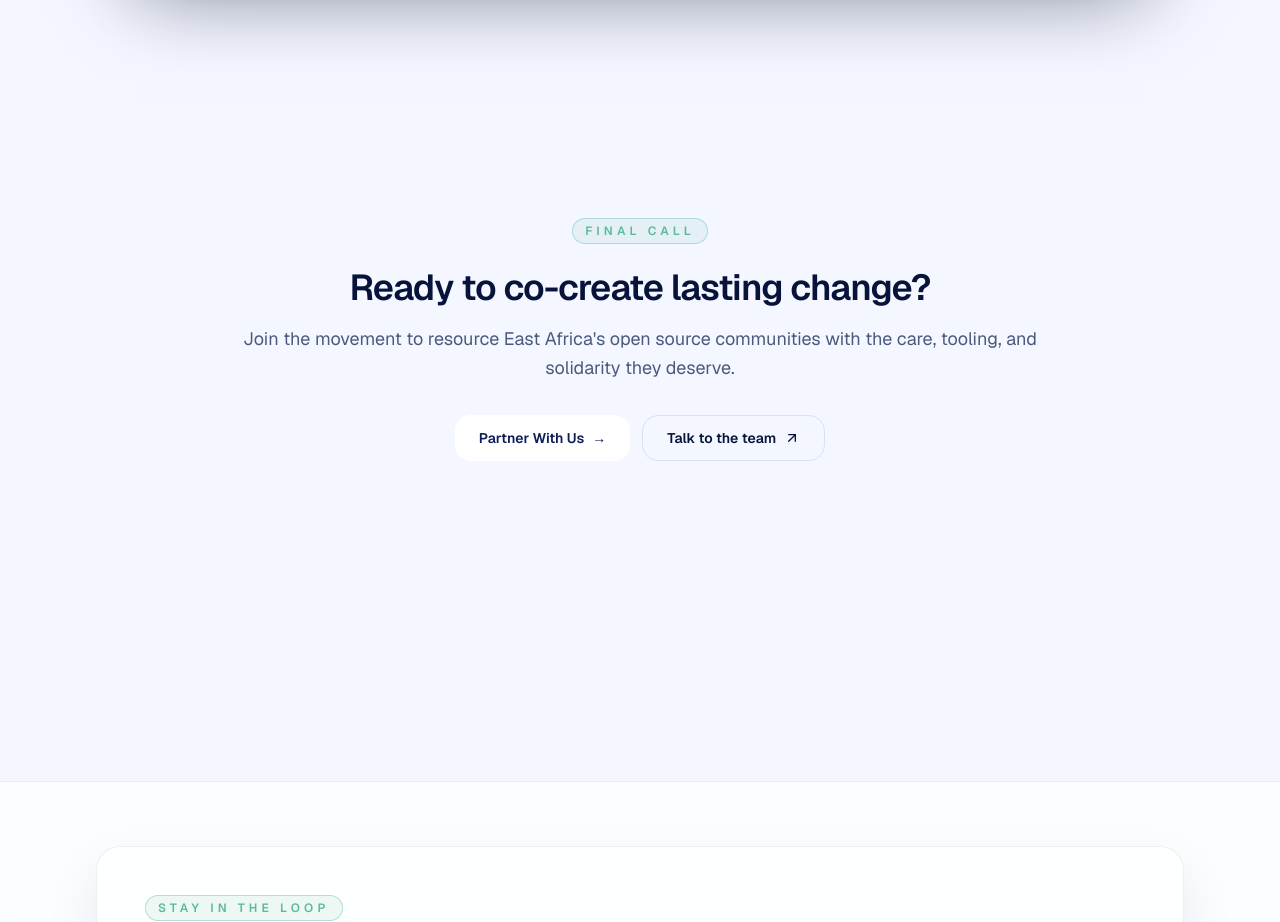
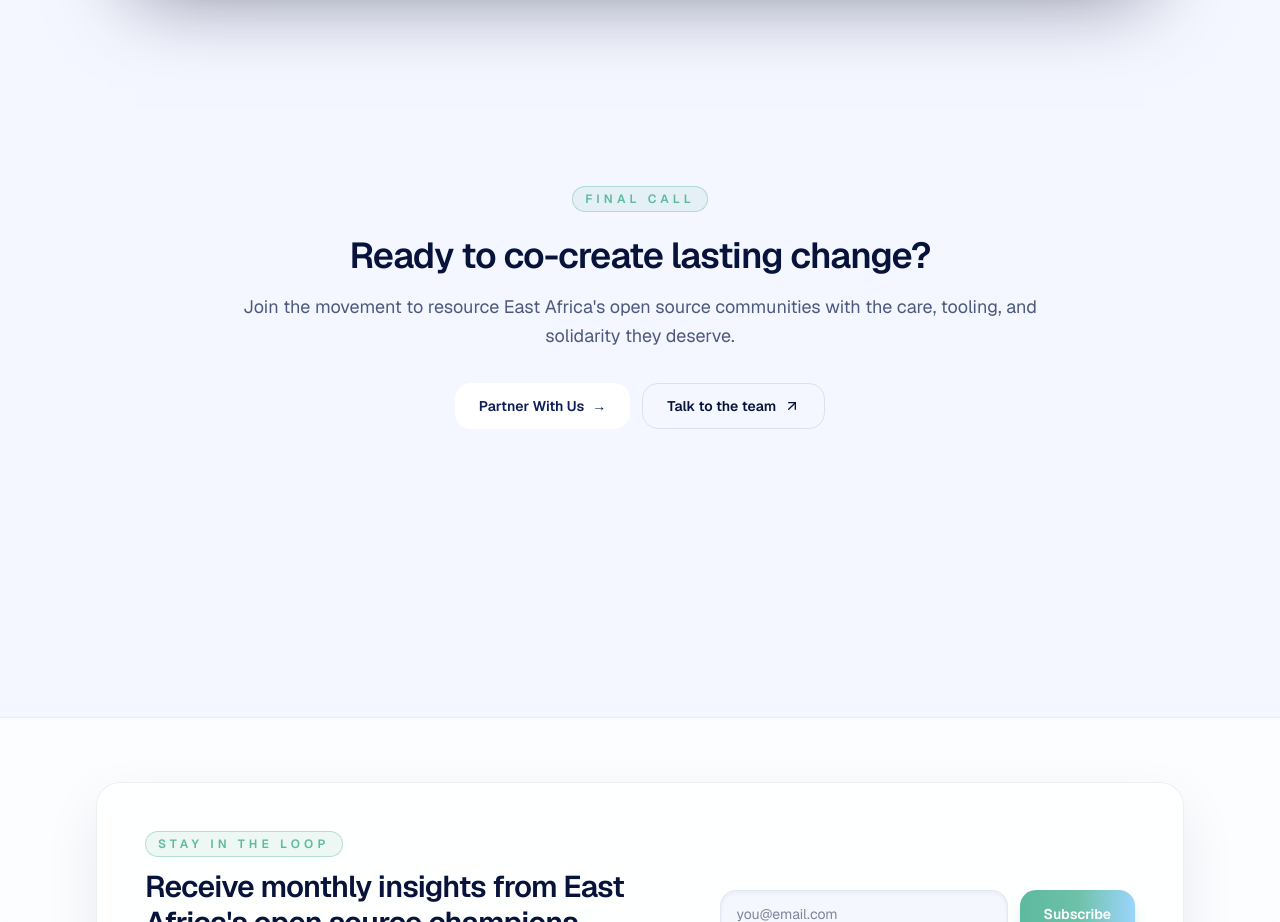
Before and after one commit to support-and-care-africa/scea-website, a Next.js app: page / in a window 1280 px wide. Shown: the part 3920-4842 px from the top of the page. Built offline with nearby package versions, Linux system fonts and the light colour scheme.

Commit message:
Adjust padding in Home component for improved layout

```diff
--- a/app/page.tsx
+++ b/app/page.tsx
@@ -419,7 +419,7 @@ export default function Home() {
         <section className="relative">
           <div className="absolute inset-0 -z-10 bg-gradient-to-b from-transparent via-secondary/40 to-secondary" />
           <div className="absolute inset-x-0 top-0 -z-10 h-48 bg-[radial-gradient(circle_at_top,rgba(93,186,159,0.35),transparent_65%)]" />
-          <div className="mx-auto w-full max-w-4xl px-4 py-24 text-center text-secondary-foreground lg:px-8">
+          <div className="mx-auto w-full max-w-4xl px-4 py-4 text-center text-secondary-foreground lg:px-8 lg:py-16">
             <div className="inline-flex items-center gap-2 rounded-full border border-primary/40 bg-primary/10 px-3 py-1 text-xs font-semibold uppercase tracking-[0.35em] text-primary dark:border-primary/40 dark:bg-primary/10 dark:text-primary">
               Final Call
             </div>
```
